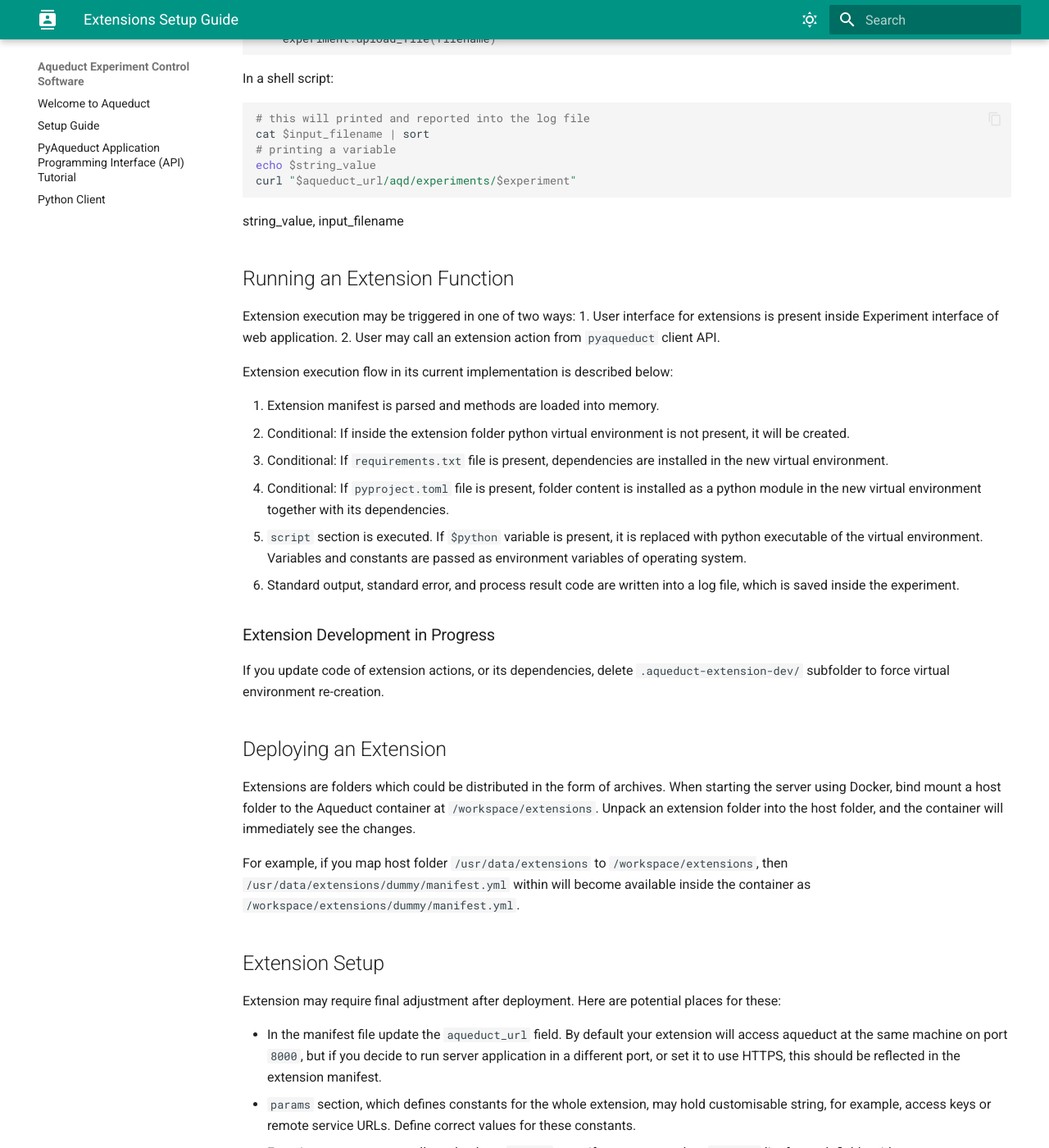
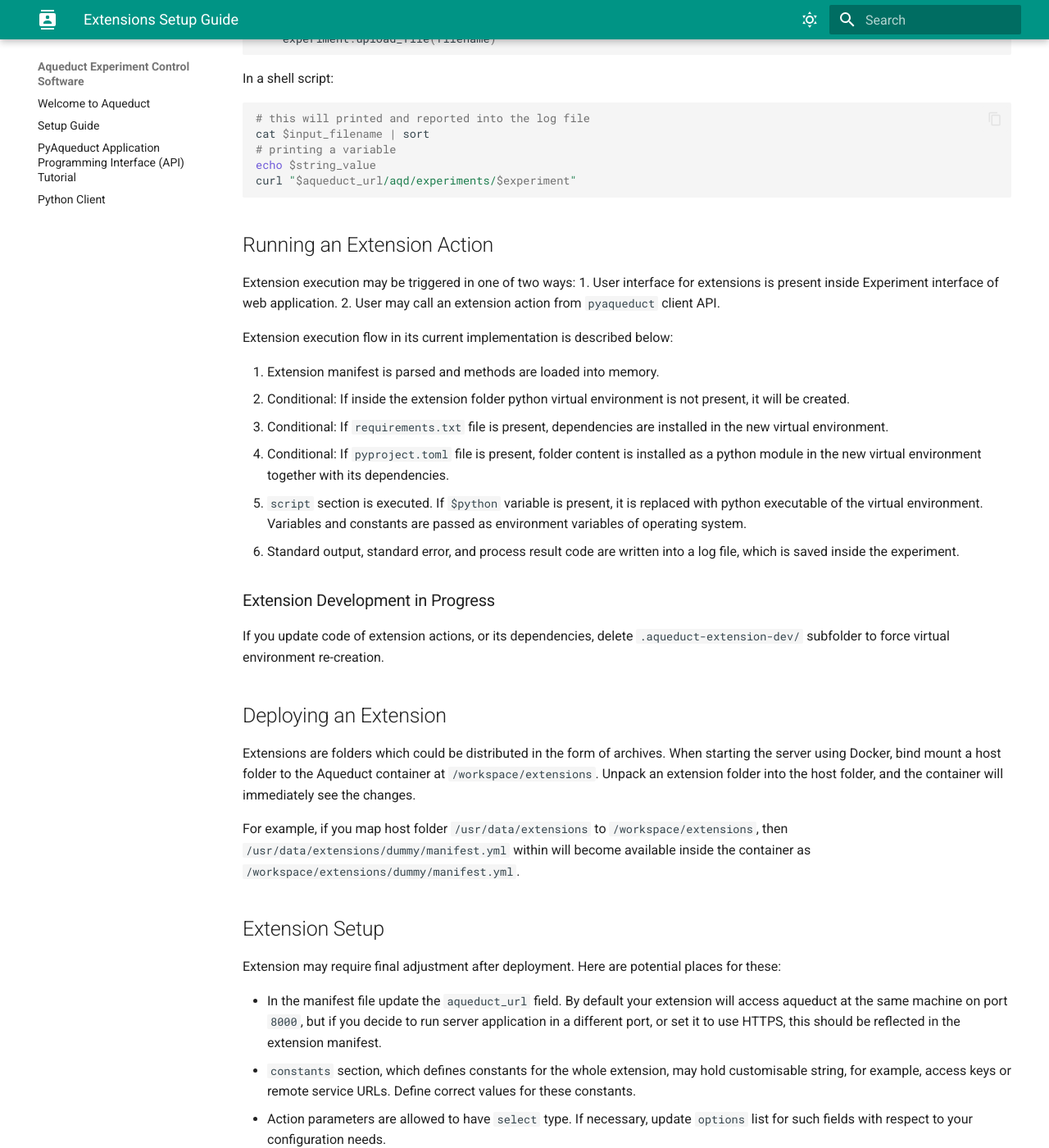
Before and after one commit to AqueductHub/aqueductcore, an MkDocs documentation site: the page built from docs/extensions.md, in a window 1280 px wide and 1400 px high, scrolled down 3168 px. Shown: the whole window at 82% size. Built offline with MkDocs 1.6.1 and Material for MkDocs 9.7.7, drawn with Linux system fonts in a browser that asks for light colours; the version menu is left out; some of the changed text lies outside the part shown.

Commit message:
renaming + minor improvements

````diff
--- a/docs/extensions.md
+++ b/docs/extensions.md
@@ -7,7 +7,7 @@
 - [What is Extension](#what-is-extension)
 - [Writing a Manifest File](#writing-a-manifest-file)
 - [Writing Extension Code](#writing-extension-code)
-- [Running an Extension Function](#running-an-extension-action)
+- [Running an Extension Action](#running-an-extension-action)
 - [Deploying an Extension](#deploying-an-extension)
 - [Extension Setup](#extension-setup)
 
@@ -169,9 +169,7 @@
 curl "$aqueduct_url/aqd/experiments/$experiment"
 ```
 
-string_value, input_filename
-
-## Running an Extension Function
+## Running an Extension Action
 
 Extension execution may be triggered in one of two ways:
 1. User interface for extensions is present inside Experiment interface of web application.
@@ -207,5 +205,5 @@
 * In the manifest file update the `aqueduct_url` field. By default your extension will access aqueduct
 at the same machine on port `8000`, but if you decide to run server application in a different port,
 or set it to use HTTPS, this should be reflected in the extension manifest.
-* `params` section, which defines constants for the whole extension, may hold customisable string, for example, access keys or remote service URLs. Define correct values for these constants.
-* Function parameters are allowed to have `select` type. If necessary, update `options` list for such fields with respect to your configuration needs.
+* `constants` section, which defines constants for the whole extension, may hold customisable string, for example, access keys or remote service URLs. Define correct values for these constants.
+* Action parameters are allowed to have `select` type. If necessary, update `options` list for such fields with respect to your configuration needs.
````
Also changed, not shown: README.md (+1 -1 lines).
